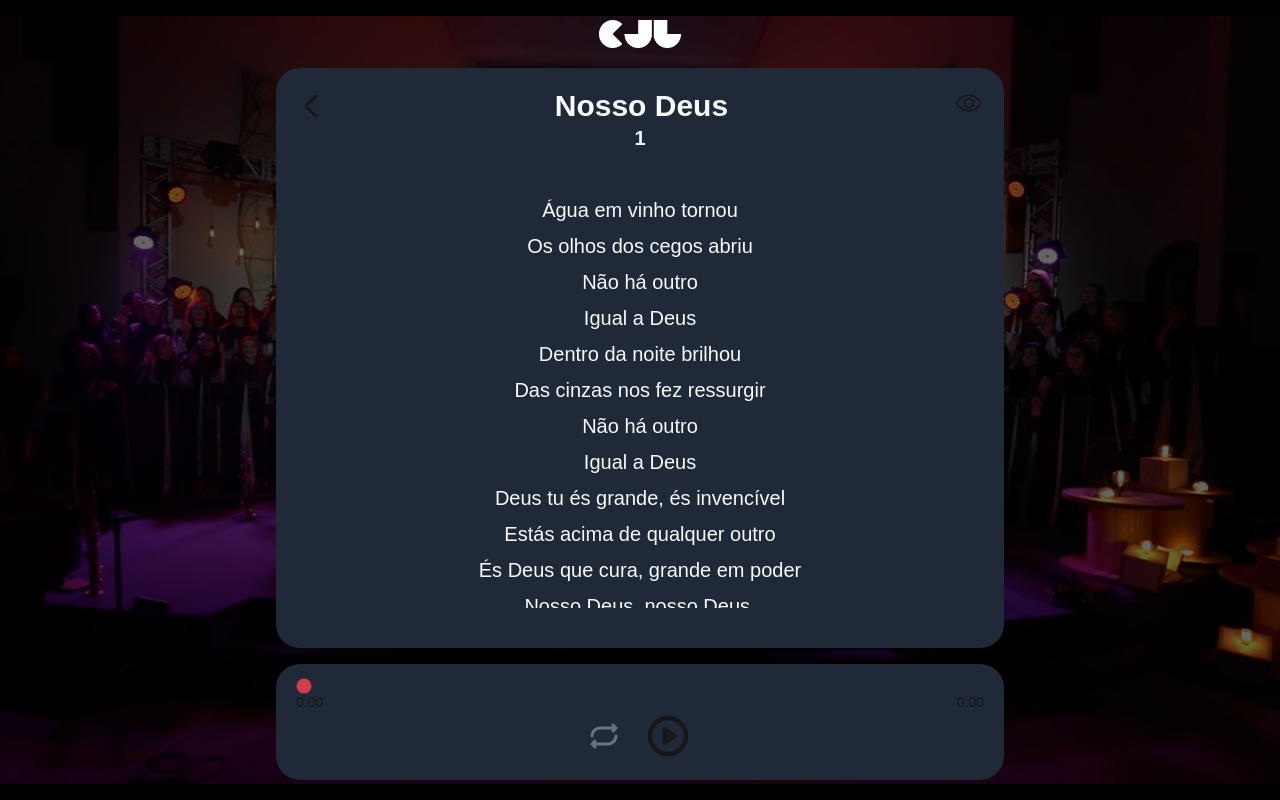
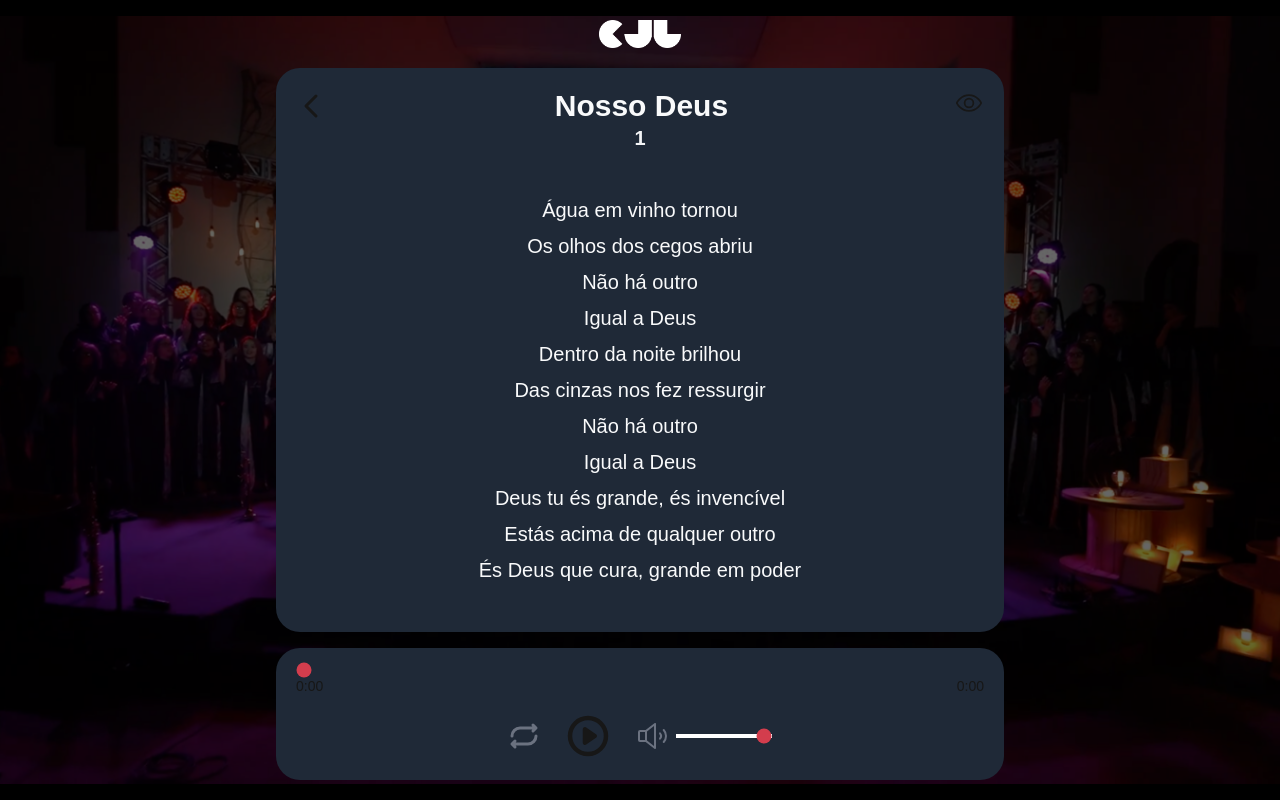
Before and after one commit to pedrogiroldo/cjl, a Next.js app: page /kits/1/1 in a window 1280 px wide. Built offline with nearby package versions, Linux system fonts and the light colour scheme.

Commit message:
feat: add volume control

```diff
--- a/src/components/SongPlayer.tsx
+++ b/src/components/SongPlayer.tsx
@@ -1,21 +1,36 @@
-import { PauseCircle, PlayCircle, Repeat } from "@phosphor-icons/react";
+import {
+  PauseCircle,
+  PlayCircle,
+  Repeat,
+  SpeakerHigh,
+  SpeakerLow,
+  SpeakerX,
+} from "@phosphor-icons/react";
 
 function SongPlayer({
   currentTime,
   duration,
   isPlaying,
   isReplayEnabled,
+  isMuted,
+  volume,
   togglePlay,
   toggleReplay,
+  toggleMute,
   handleSeek,
+  handleVolumeChange,
 }: {
   currentTime: number;
   duration: number;
   isPlaying: boolean;
   isReplayEnabled: boolean;
+  isMuted: boolean;
+  volume: number;
   togglePlay: () => void;
   toggleReplay: () => void;
+  toggleMute: () => void;
   handleSeek: (newTime: number) => void;
+  handleVolumeChange: (newVolume: number) => void;
 }) {
   const formatTime = (time: number) => {
     const minutes = Math.floor(time / 60);
@@ -25,9 +40,15 @@ function SongPlayer({
     return `${minutes}:${seconds}`;
   };
 
+  const getVolumeIcon = () => {
+    if (isMuted || volume === 0) return <SpeakerX size={32} />;
+    if (volume < 0.5) return <SpeakerLow size={32} />;
+    return <SpeakerHigh size={32} />;
+  };
+
   return (
-    <div className="w-full flex flex-col items-center">
-      {/* Barra de progresso */}
+    <div className="w-full flex flex-col items-center gap-4">
+      {/* Progress Bar */}
       <div className="w-full flex flex-col gap-1">
         <input
           type="range"
@@ -38,9 +59,7 @@ function SongPlayer({
           onChange={(event) => handleSeek(Number(event.target.value))}
           className="w-full h-1 bg-gray-300 accent-primary rounded-lg appearance-none cursor-pointer"
           style={{
-            background: `linear-gradient(to right, var(--color-primary) ${(currentTime / duration) * 100}%, #D1D5DB ${
-              (currentTime / duration) * 100
-            }%)`,
+            background: `linear-gradient(to right, var(--color-primary) ${(currentTime / duration) * 100}%, #D1D5DB ${(currentTime / duration) * 100}%)`,
           }}
         />
         <div className="flex justify-between">
@@ -49,8 +68,9 @@ function SongPlayer({
         </div>
       </div>
 
+      {/* Controls */}
       <div className="flex justify-center gap-6 items-center">
-        {/* Replay Button */}
+        {/* Replay */}
         <button
           onClick={toggleReplay}
           className={`text-2xl ${isReplayEnabled ? "text-primary" : "text-gray-500"}`}
@@ -59,7 +79,7 @@ function SongPlayer({
           <Repeat weight="bold" size={32} />
         </button>
 
-        {/* Play/Pause Button */}
+        {/* Play/Pause */}
         <button
           onClick={togglePlay}
           className="text-2xl"
@@ -71,6 +91,26 @@ function SongPlayer({
             <PlayCircle weight="bold" size={48} />
           )}
         </button>
+
+        {/* Volume */}
+        <div className="flex items-center gap-2">
+          <button
+            onClick={toggleMute}
+            className="text-gray-500"
+            title={isMuted ? "Desmutar" : "Mutar"}
+          >
+            {getVolumeIcon()}
+          </button>
+          <input
+            type="range"
+            min={0}
+            max={1}
+            step={0.01}
+            value={isMuted ? 0 : volume}
+            onChange={(e) => handleVolumeChange(parseFloat(e.target.value))}
+            className="w-24 h-1 accent-primary appearance-none cursor-pointer"
+          />
+        </div>
       </div>
     </div>
   );
--- a/src/hooks/useLocalAudioPlayer.ts
+++ b/src/hooks/useLocalAudioPlayer.ts
@@ -38,6 +38,9 @@ export function useLocalAudioPlayer(audioSrc: string) {
   };
 
   const handleVolumeChange = (newVolume: number) => {
+    if (isMuted) {
+      toggleMute();
+    }
     const vol = Math.max(0, Math.min(1, newVolume));
     setVolume(vol);
     if (audioRef.current) {
--- a/src/pages/kits/[voz]/[musica].tsx
+++ b/src/pages/kits/[voz]/[musica].tsx
@@ -21,14 +21,18 @@ export default function Musica() {
   const songId = Number(params?.musica ?? "");
 
   const {
+    volume,
     currentTime,
     duration,
+    isMuted,
     isPlaying,
     isReplayEnabled,
     updateCurrentTime,
     togglePlay,
     toggleReplay,
+    toggleMute,
     handleSeek,
+    handleVolumeChange,
   } = useLocalAudioPlayer(song?.musicPath + "/" + voice + ".mp3");
 
   const formattedVoice =
@@ -106,6 +110,10 @@ export default function Musica() {
             isReplayEnabled={isReplayEnabled}
             toggleReplay={toggleReplay}
             handleSeek={handleSeek}
+            isMuted={isMuted}
+            volume={volume}
+            toggleMute={toggleMute}
+            handleVolumeChange={handleVolumeChange}
           />
         </div>
       </div>
```
